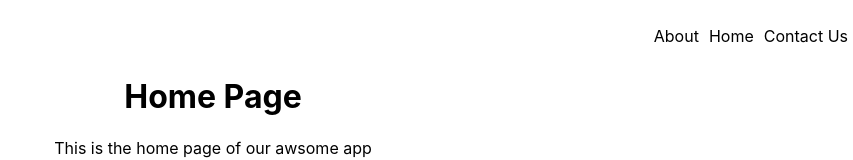
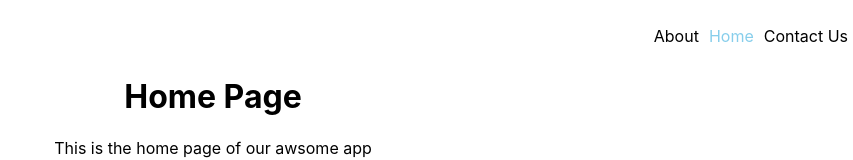
Before and after one commit to vijayramreddy990/REACT-ROUTER-V6, a React (Create React App) app: page / in a window 1280 px wide. Shown: the top 160 px of the page, without its empty margins (427-1280 px from the left). Built offline with nearby package versions, Linux system fonts and the light colour scheme.

Commit message:
active link styling

```diff
--- a/src/App.css
+++ b/src/App.css
@@ -19,6 +19,9 @@
 }
 .nav-bar-link:hover {
   color: green;
+}
+.nav-bar-link.active {
+  color: skyblue;
 }
 
 @media (prefers-reduced-motion: no-preference) {
--- a/src/components/NavBar.js
+++ b/src/components/NavBar.js
@@ -6,7 +6,15 @@ const NavBar = () => {
     <div>
       <ul className="navbar">
         <li>
-          <NavLink className={"nav-bar-link"} to="/about">
+          <NavLink
+            style={({ isActive }) => {
+              return {
+                color: isActive ? "yellow" : "black",
+              };
+            }}
+            className={"nav-bar-link"}
+            to="/about"
+          >
             About
           </NavLink>
         </li>
```
